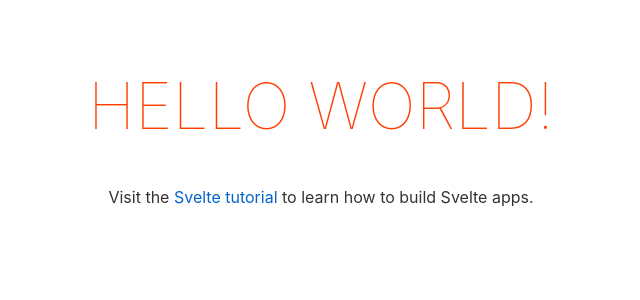
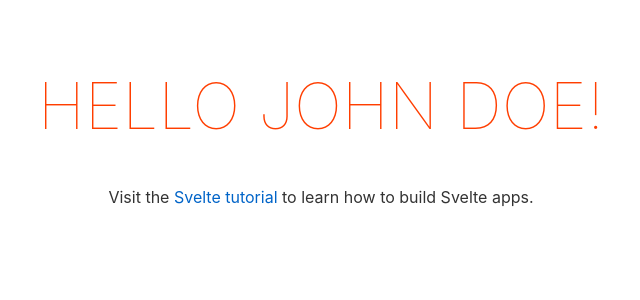
Before and after one commit to rizqyfahmi/hello-svelte, a Svelte app: page / in a window 1280 px wide. Shown: the top 300 px of the page, without its empty margins (319-959 px from the left). Built offline with nearby package versions, Linux system fonts and the light colour scheme.

Commit message:
State and reactive state

```diff
--- a/src/App.svelte
+++ b/src/App.svelte
@@ -1,5 +1,9 @@
 <script>
-	export let name;
+	let firstname = "John";
+	let lastname = "Doe";
+
+	// reactive values (it reacts for firstname or lastname change)
+	$: name = firstname + " " + lastname;
 </script>
 
 <main>
```
